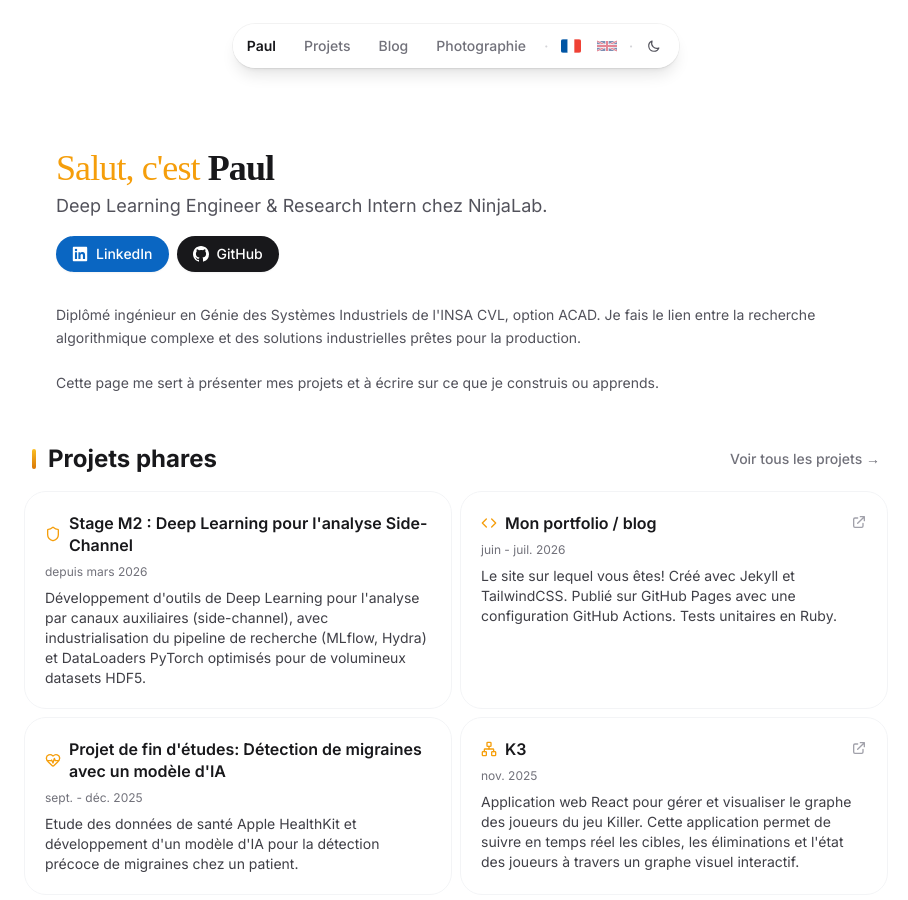
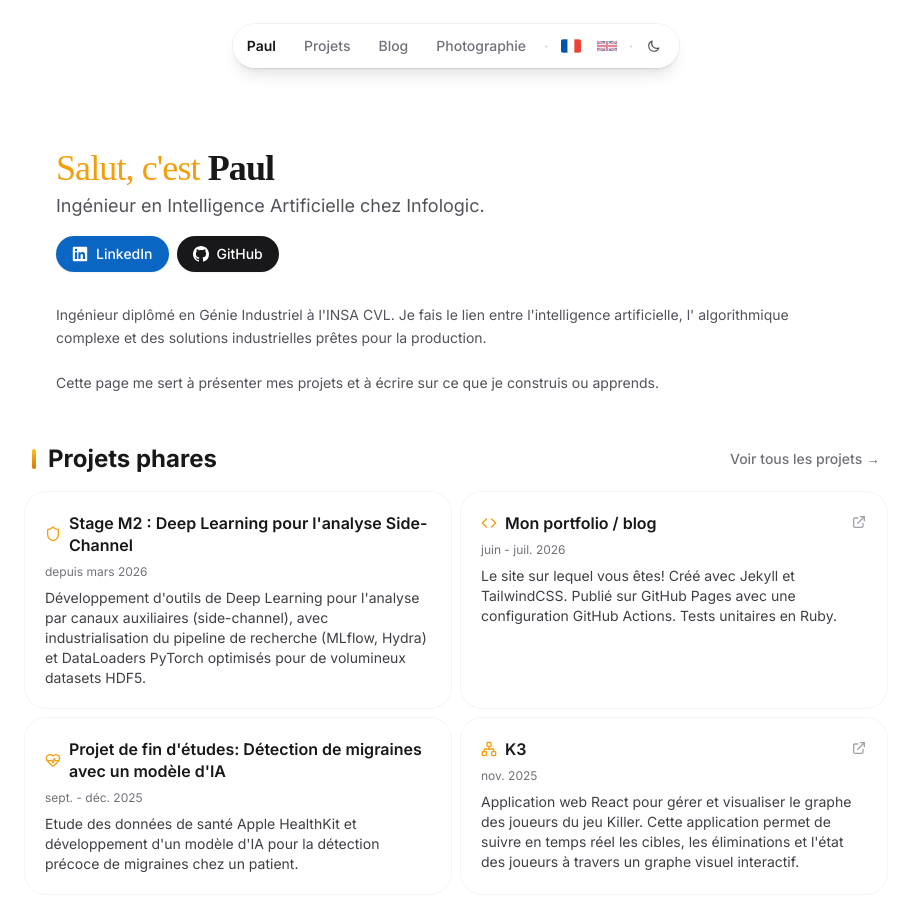
Before and after one commit to paulmrtnz/paulmrtnz.github.io, a Jekyll site: the page built from src/index.html, in a window 1280 px wide and 900 px high. Shown: the whole window, without its empty margins (184-1092 px from the left). Built offline with Jekyll 4.4.1, drawn with Linux system fonts in a browser that asks for light colours; nearby versions of some CDN libraries; some web fonts are replaced.

Commit message:
fix: update job title and description in profile for English and French versions

```diff
--- a/src/_data/en/profile.yml
+++ b/src/_data/en/profile.yml
@@ -1,6 +1,6 @@
 name: Paul
-hook: Deep Learning Engineer & Research Intern at NinjaLab.
+hook: AI & Software Engineer at Infologic.
 description: >-
-  Industrial & Systems Engineering Graduate from INSA CVL, ACAD option. I bridge the gap between complex algorithmic research and
+  Industrial Engineering Graduate from INSA CVL. I bridge the gap between AI, complex algorithmic research and
   production-ready industrial solutions.<br><br>This page is where I present my projects and
   write about things I build or learn.
--- a/src/_data/fr/profile.yml
+++ b/src/_data/fr/profile.yml
@@ -1,6 +1,6 @@
 name: Paul
-hook: Deep Learning Engineer & Research Intern chez NinjaLab.
+hook: Ingénieur en Intelligence Artificielle chez Infologic.
 description: >-
-  Diplômé ingénieur en Génie des Systèmes Industriels de l'INSA CVL, option ACAD. Je fais le lien entre la recherche
-  algorithmique complexe et des solutions industrielles prêtes pour la production.<br><br>Cette
+  Ingénieur diplômé en Génie Industriel à l'INSA CVL. Je fais le lien entre l'intelligence artificielle,
+  l' algorithmique complexe et des solutions industrielles prêtes pour la production.<br><br>Cette
   page me sert à présenter mes projets et à écrire sur ce que je construis ou apprends.
```
